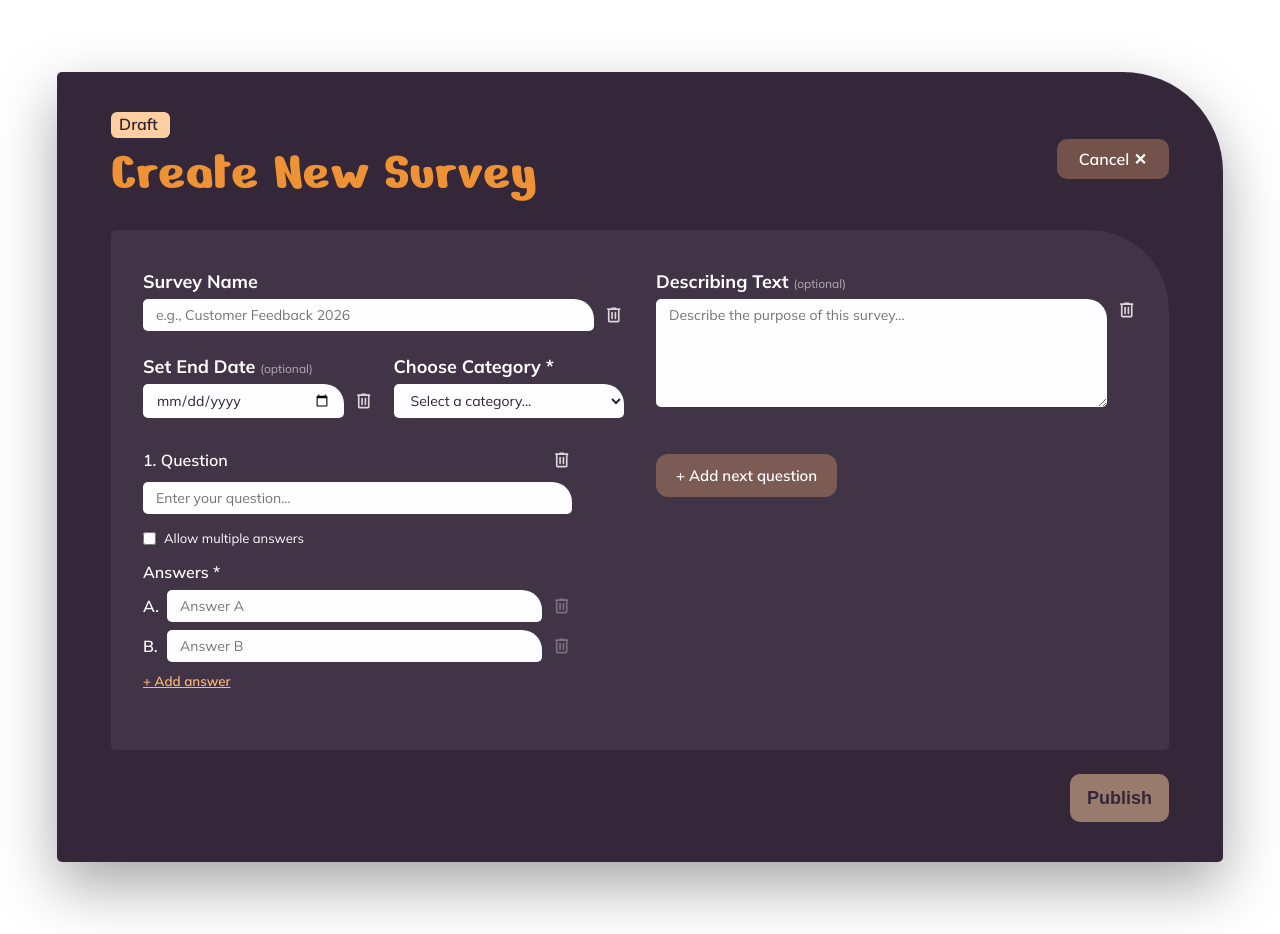
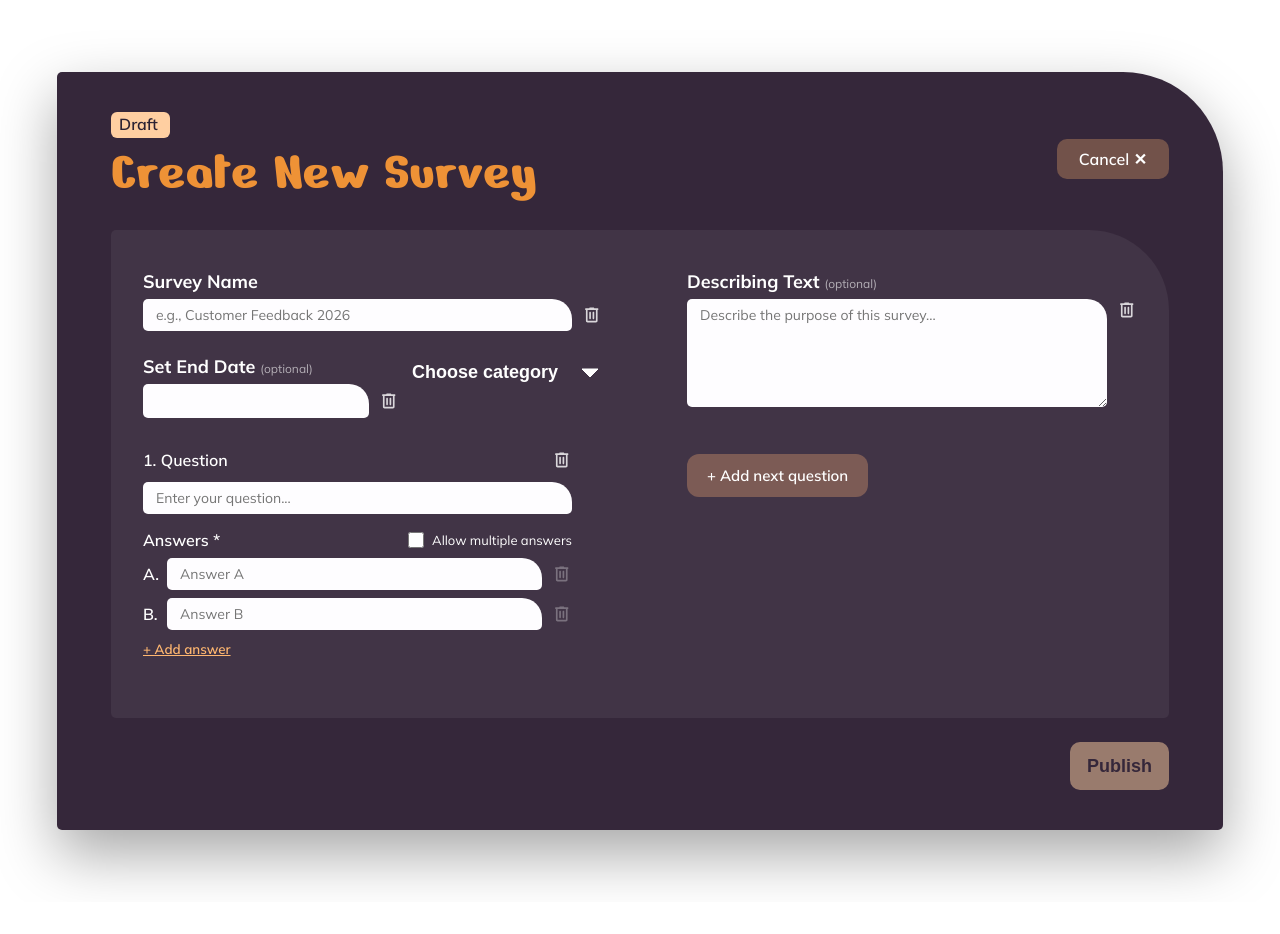
Before and after one commit to OguzHanYav/PollApp, an Angular app: page /create in a window 1280 px wide. After the commit the page ends 902 px from the top, so only its background shows below. Built offline with nearby package versions, Linux system fonts and the light colour scheme; a web font is replaced by a local one.

Commit message:
Create New Survey - Choose category dropmenu fixed and layout

```diff
--- a/src/app/features/poll-create/poll-create.component.html
+++ b/src/app/features/poll-create/poll-create.component.html
@@ -5,7 +5,6 @@
         <span class="badge">Draft</span>
         <h1>Create New Survey</h1>
       </div>
-
       <button type="button" class="btn-cancel" (click)="cancel()">Cancel ✕</button>
     </div>
 
@@ -17,7 +16,9 @@
           <label>Survey Name</label>
           <div class="field-with-icon">
             <input type="text" formControlName="title" placeholder="e.g., Customer Feedback 2026" />
-            <button type="button" class="icon-btn" (click)="clearField('title')" aria-label="Clear"><img src="././assets/Delete.svg" alt=""></button>
+            <button type="button" class="icon-btn" (click)="clearField('title')" aria-label="Clear">
+              <img src="./assets/Delete.svg" alt="">
+            </button>
           </div>
           <small *ngIf="surveyForm.get('title')?.touched && surveyForm.get('title')?.invalid">
             Please enter a survey name.
@@ -28,32 +29,43 @@
         <div class="form-group grid-desc">
           <label>Describing Text <span class="optional">(optional)</span></label>
           <div class="field-with-icon-description">
-            <textarea class="descriptionInput" formControlName="description" rows="3" placeholder="Describe the purpose of this survey..."></textarea>
-            <button type="button" class="icon-btn" (click)="clearField('description')" aria-label="Clear"><img src="././assets/Delete.svg" alt=""></button>
+            <textarea class="descriptionInput" formControlName="description" rows="3"
+              placeholder="Describe the purpose of this survey..."></textarea>
+            <button type="button" class="icon-btn" (click)="clearField('description')" aria-label="Clear">
+              <img src="./assets/Delete.svg" alt="">
+            </button>
           </div>
         </div>
 
-        <!-- End Date + Category (optional / Pflicht) -->
+        <!-- End Date + Category -->
         <div class="meta-row grid-meta">
           <div class="form-group">
             <label>Set End Date <span class="optional">(optional)</span></label>
             <div class="field-with-icon">
-              <input type="date" formControlName="end_date" />
-              <button type="button" class="icon-btn" (click)="clearField('end_date')" aria-label="Clear"><img src="././assets/Delete.svg" alt=""></button>
+              <input type="date" formControlName="end_date" class="date-input-custom"
+                [class.has-value]="surveyForm.get('end_date')?.value" /> <button type="button" class="icon-btn"
+                (click)="clearField('end_date')" aria-label="Clear">
+                <img src="./assets/Delete.svg" alt="">
+              </button>
             </div>
           </div>
 
           <div class="form-group">
-            <label>Choose Category *</label>
-            <select formControlName="category">
-              <option value="">Select a category...</option>
-              <option value="Feedback">Feedback</option>
-              <option value="Market Research">Market Research</option>
-              <option value="Employee Satisfaction">Employee Satisfaction</option>
-              <option value="Customer Service">Customer Service</option>
-              <option value="Product">Product</option>
-              <option value="Other">Other</option>
-            </select>
+            <div class="category-select" [class.open]="categoryDropdownOpen()">
+              <button type="button" class="category-select__toggle" (click)="toggleCategoryDropdown($event)">
+                <span class="category-select__label">{{ surveyForm.get('category')?.value || 'Choose category' }}</span>
+                <svg class="category-select__arrow" width="16" height="10" viewBox="0 0 16 10" xmlns="http://www.w3.org/2000/svg">
+                  <path d="M0 1L8 9L16 1H0Z"/>
+                </svg>
+              </button>
+
+              <ul class="category-select__menu" *ngIf="categoryDropdownOpen()">
+                <li *ngFor="let cat of categoryOptions" [class.active]="surveyForm.get('category')?.value === cat"
+                  (click)="selectCategory(cat)">
+                  {{ cat }}
+                </li>
+              </ul>
+            </div>
             <small *ngIf="surveyForm.get('category')?.touched && surveyForm.get('category')?.invalid">
               Please select a category.
             </small>
@@ -65,8 +77,9 @@
           <div class="question-block" *ngFor="let q of questions.controls; let qIndex = index" [formGroupName]="qIndex">
             <div class="question-header">
               <span class="question-number">{{ qIndex + 1 }}. Question</span>
-              <button type="button" class="btn-delete-question" (click)="removeQuestion(qIndex)" aria-label="Delete question">
-                <img src="././assets/Delete.svg" alt="">
+              <button type="button" class="btn-delete-question" (click)="removeQuestion(qIndex)"
+                aria-label="Delete question">
+                <img src="./assets/Delete.svg" alt="">
               </button>
             </div>
 
@@ -77,20 +90,23 @@
               </small>
             </div>
 
-            <div class="form-group checkbox">
-              <input type="checkbox" formControlName="allow_multiple" id="allow_multiple_{{ qIndex }}" />
-              <label for="allow_multiple_{{ qIndex }}">Allow multiple answers</label>
-            </div>
-
-            <!-- Answers (Pflicht) -->
+            <!-- Answers -->
             <div class="answers-section">
-              <label>Answers *</label>
+              <div class="answers-header">
+                <label>Answers *</label>
+                <div class="form-group checkbox">
+                  <input type="checkbox" formControlName="allow_multiple" id="allow_multiple_{{ qIndex }}" />
+                  <label for="allow_multiple_{{ qIndex }}">Allow multiple answers</label>
+                </div>
+              </div>
               <div formArrayName="answers">
-                <div class="answer-row" *ngFor="let a of getAnswers(qIndex).controls; let aIndex = index" [formGroupName]="aIndex">
+                <div class="answer-row" *ngFor="let a of getAnswers(qIndex).controls; let aIndex = index"
+                  [formGroupName]="aIndex">
                   <span class="answer-letter">{{ getAnswerLetter(aIndex) }}.</span>
                   <input type="text" formControlName="answer_text" placeholder="Answer {{ getAnswerLetter(aIndex) }}" />
-                  <button type="button" class="btn-remove-answer" (click)="removeAnswer(qIndex, aIndex)" [disabled]="getAnswers(qIndex).length <= 2" aria-label="Remove answer">
-                    <img src="././assets/Delete.svg" alt="">
+                  <button type="button" class="btn-remove-answer" (click)="removeAnswer(qIndex, aIndex)"
+                    [disabled]="getAnswers(qIndex).length <= 2" aria-label="Remove answer">
+                    <img src="./assets/Delete.svg" alt="">
                   </button>
                 </div>
                 <button type="button" class="btn-add-answer" (click)="addAnswer(qIndex)">+ Add answer</button>
@@ -99,18 +115,19 @@
           </div>
         </div>
 
+        <!-- Add Question Button -->
         <div class="grid-addq">
           <button type="button" class="btn-add-question" (click)="addQuestion()">+ Add next question</button>
         </div>
 
-      </div>
+      </div> <!-- Ende form-grid -->
 
-      <!-- Submit -->
+      <!-- Publish Button -->
       <button type="submit" class="btn-publish" [disabled]="surveyForm.invalid">Publish</button>
     </form>
-  </div>
+  </div> <!-- Ende create-card -->
 
-  <!-- OVERLAY (Publish-Bestätigung, kein Create-Overlay mehr) -->
+  <!-- OVERLAY -->
   <div class="overlay" *ngIf="showPublishOverlay()">
     <div class="overlay-content">
       <div class="success-icon">🎉</div>
@@ -119,4 +136,4 @@
       <button class="btn-primary" (click)="closeOverlay()">Go to Survey</button>
     </div>
   </div>
-</div>
+</div> <!-- Ende create-page -->
--- a/src/app/features/poll-create/poll-create.component.scss
+++ b/src/app/features/poll-create/poll-create.component.scss
@@ -93,8 +93,6 @@ $font-nokora: 'Nokora', sans-serif;
   }
 }
 
-// --- Grid: links Survey Name / End Date + Category / Questions,
-// rechts Describing Text + Add next question, exakt wie Zielbild ---
 .form-grid {
   display: grid;
   grid-template-columns: 1fr 1fr;
@@ -140,10 +138,10 @@ $font-nokora: 'Nokora', sans-serif;
 
 .meta-row {
   display: flex;
-  gap: 20px;
 
   .form-group {
     flex: 1;
+    width: 256px;
   }
 }
 
@@ -176,11 +174,20 @@ $font-nokora: 'Nokora', sans-serif;
     flex-direction: row;
     align-items: center;
     gap: 8px;
+    margin-bottom: 0;
 
     label {
       font-family: $font-mulish;
       font-weight: 400;
       font-size: 13px;
+      white-space: nowrap;
+    }
+
+    input[type='checkbox'] {
+      width: 16px;
+      height: 16px;
+      accent-color: $accent-orange;
+      cursor: pointer;
     }
   }
 }
@@ -193,7 +200,7 @@ $font-nokora: 'Nokora', sans-serif;
   input,
   textarea {
     flex: 1;
-    width: 100%;
+    max-width: 429px;
   }
 }
 
@@ -206,9 +213,61 @@ $font-nokora: 'Nokora', sans-serif;
     height: 108px;
   }
 }
+// poll-create.component.scss
 
-// Einheitliche Größe für alle Löschen-Icons (Survey Name, Describing Text,
-// Set End Date, Question, Answer)
+// Date Input - ohne Wert/Focus komplett leer (kein Platzhalter, kein Icon).
+// Bei Focus wird das Icon klickbar/sichtbar, damit sich der native
+// Date-Picker öffnen lässt; sobald ein Datum gewählt wurde, bleibt es
+// dauerhaft sichtbar (über .has-value).
+.date-input-custom {
+  // Chrome, Safari, Edge - Icon nur bei Hover/Focus sichtbar, aber
+  // (anders als display:none) weiterhin klickbar, damit der Picker
+  // geöffnet werden kann
+  &::-webkit-calendar-picker-indicator {
+    opacity: 0;
+    cursor: pointer;
+    transition: opacity 0.15s ease;
+  }
+
+  &:hover::-webkit-calendar-picker-indicator,
+  &:focus::-webkit-calendar-picker-indicator,
+  &.has-value::-webkit-calendar-picker-indicator {
+    opacity: 1;
+  }
+
+  // Date-Edit Felder ausblenden (Placeholder tt.mm.jjjj)
+  &::-webkit-datetime-edit,
+  &::-webkit-datetime-edit-text,
+  &::-webkit-datetime-edit-month-field,
+  &::-webkit-datetime-edit-day-field,
+  &::-webkit-datetime-edit-year-field {
+    color: transparent;
+  }
+
+  // Bei Focus ODER wenn ein Datum ausgewählt ist: Wert sichtbar
+  &:focus,
+  &.has-value {
+    &::-webkit-datetime-edit,
+    &::-webkit-datetime-edit-text,
+    &::-webkit-datetime-edit-month-field,
+    &::-webkit-datetime-edit-day-field,
+    &::-webkit-datetime-edit-year-field {
+      color: $text-dark;
+    }
+  }
+
+  // Firefox
+  &::-moz-datetime-edit {
+    color: transparent;
+  }
+
+  &:focus::-moz-datetime-edit,
+  &.has-value::-moz-datetime-edit {
+    color: $text-dark;
+  }
+}
+
+
 $delete-icon-size: 20px;
 
 .icon-btn {
@@ -231,8 +290,7 @@ $delete-icon-size: 20px;
 
 input[type='text'],
 input[type='date'],
-textarea,
-select {
+textarea {
   font-family: $font-mulish;
   font-weight: 400;
   background: $card-light;
@@ -247,6 +305,7 @@ select {
   border-bottom-left-radius: 5px;
   padding: 7px 13px;
 
+
   &:focus {
     outline: 2px solid $accent-orange;
   }
@@ -254,6 +313,111 @@ select {
 
 textarea {
   resize: vertical;
+}
+
+.category-select {
+  position: relative;
+  font-family: $font-mulish;
+  width: 100%;
+
+  &__toggle {
+    display: flex;
+    align-items: center;
+    gap: 24px;
+    box-sizing: border-box;
+    color: #fff;
+    font-weight: 600;
+    font-size: 18px;
+    cursor: pointer;
+    background: transparent;
+    border: none;
+    border-top-left-radius: 5px;
+    border-top-right-radius: 20px;
+    border-bottom-right-radius: 5px;
+    border-bottom-left-radius: 5px;
+    padding: 7px 13px;
+    transition: background 0.2s ease, border-radius 0.2s ease;
+
+    &:hover {
+      background: rgba(255, 255, 255, 0.14);
+    }
+  }
+
+  &__label {
+    overflow: hidden;
+    text-overflow: ellipsis;
+    white-space: nowrap;
+    color: #fff;
+  }
+
+  &__arrow {
+    flex-shrink: 0;
+    transition: transform 0.2s ease, fill 0.2s ease, stroke 0.2s ease;
+
+    path {
+      fill: #fff;
+      stroke: #fff;
+      transition: fill 0.2s ease, stroke 0.2s ease;
+    }
+  }
+
+  &.open &__arrow {
+    transform: rotate(180deg);
+
+    path {
+      fill: $accent-orange;
+      stroke: $accent-orange;
+    }
+  }
+
+  &.open &__toggle {
+    background: rgba(255, 255, 255, 0.14);
+    border-bottom-left-radius: 0;
+    border-bottom-right-radius: 0;
+  }
+
+  &__menu {
+    position: absolute;
+    top: 100%;
+    left: 0;
+    width: 100%;
+    max-height: 220px;
+    overflow-y: auto;
+    background: $card-light;
+    border-radius: 0 0 14px 14px;
+    box-shadow: 0 16px 28px rgba(0, 0, 0, 0.3);
+    padding: 8px 0;
+    margin: 0;
+    list-style: none;
+    z-index: 20;
+
+    li {
+      font-family: $font-mulish;
+      font-weight: 500;
+      font-size: 14px;
+      color: $text-dark;
+      padding: 8px 16px;
+      cursor: pointer;
+      display: flex;
+      align-items: center;
+      justify-content: space-between;
+      transition: background 0.15s ease;
+
+      &:hover {
+        background: $accent-apricot;
+      }
+
+      &.active {
+        color: $accent-orange;
+        font-weight: 700;
+
+        &::after {
+          content: '✓';
+          margin-left: 12px;
+        }
+      }
+    }
+  }
 }
 
 .questions-section {
@@ -298,12 +462,20 @@ textarea {
 
 .answers-section {
   margin-top: 12px;
+}
 
-  >label {
+// "Answers *" links, "Allow multiple answers" rechts auf gleicher Höhe
+.answers-header {
+  display: flex;
+  align-items: center;
+  justify-content: space-between;
+  gap: 12px;
+  margin-bottom: 8px;
+
+  > label {
     font-family: $font-mulish;
     font-weight: 600;
-    display: block;
-    margin-bottom: 8px;
+    margin: 0;
   }
 }
 
--- a/src/app/features/poll-create/poll-create.component.ts
+++ b/src/app/features/poll-create/poll-create.component.ts
@@ -1,4 +1,4 @@
-import { Component, signal } from '@angular/core';
+import { Component, signal, HostListener, ElementRef } from '@angular/core';
 import { CommonModule } from '@angular/common';
 import { FormBuilder, FormGroup, FormArray, Validators, ReactiveFormsModule } from '@angular/forms';
 import { Router } from '@angular/router';
@@ -20,10 +20,23 @@ export class PollCreateComponent {
   showPublishOverlay = signal(false);
   createdPollId = signal<number | undefined>(undefined);
 
+  // Custom "Choose Category"-Dropdown (gleiches Verhalten wie
+  // "Sort by categories" in PollListComponent)
+  categoryOptions: string[] = [
+    'Feedback',
+    'Market Research',
+    'Employee Satisfaction',
+    'Customer Service',
+    'Product',
+    'Other'
+  ];
+  categoryDropdownOpen = signal(false);
+
   constructor(
     private fb: FormBuilder,
     private pollService: PollService,
-    private router: Router
+    private router: Router,
+    private elementRef: ElementRef<HTMLElement>
   ) {
     this.surveyForm = this.fb.group({
       title: ['', Validators.required],
@@ -36,6 +49,28 @@ export class PollCreateComponent {
 
   get questions(): FormArray {
     return this.surveyForm.get('questions') as FormArray;
+  }
+
+  // Schließt das Category-Dropdown bei Klick außerhalb
+  @HostListener('document:click', ['$event'])
+  onDocumentClick(event: MouseEvent): void {
+    if (!this.categoryDropdownOpen()) return;
+    const target = event.target as Node;
+    if (!this.elementRef.nativeElement.contains(target)) {
+      this.categoryDropdownOpen.set(false);
+    }
+  }
+
+  toggleCategoryDropdown(event: MouseEvent): void {
+    event.stopPropagation();
+    this.categoryDropdownOpen.update(open => !open);
+  }
+
+  selectCategory(value: string): void {
+    const control = this.surveyForm.get('category');
+    control?.setValue(value);
+    control?.markAsTouched();
+    this.categoryDropdownOpen.set(false);
   }
 
   createQuestionBlock(): FormGroup {
@@ -125,4 +160,5 @@ export class PollCreateComponent {
       this.router.navigate(['/']);
     }
   }
+
 }
```
Also changed, not shown: 1 other file (tests, documents, lock files or other folders).
